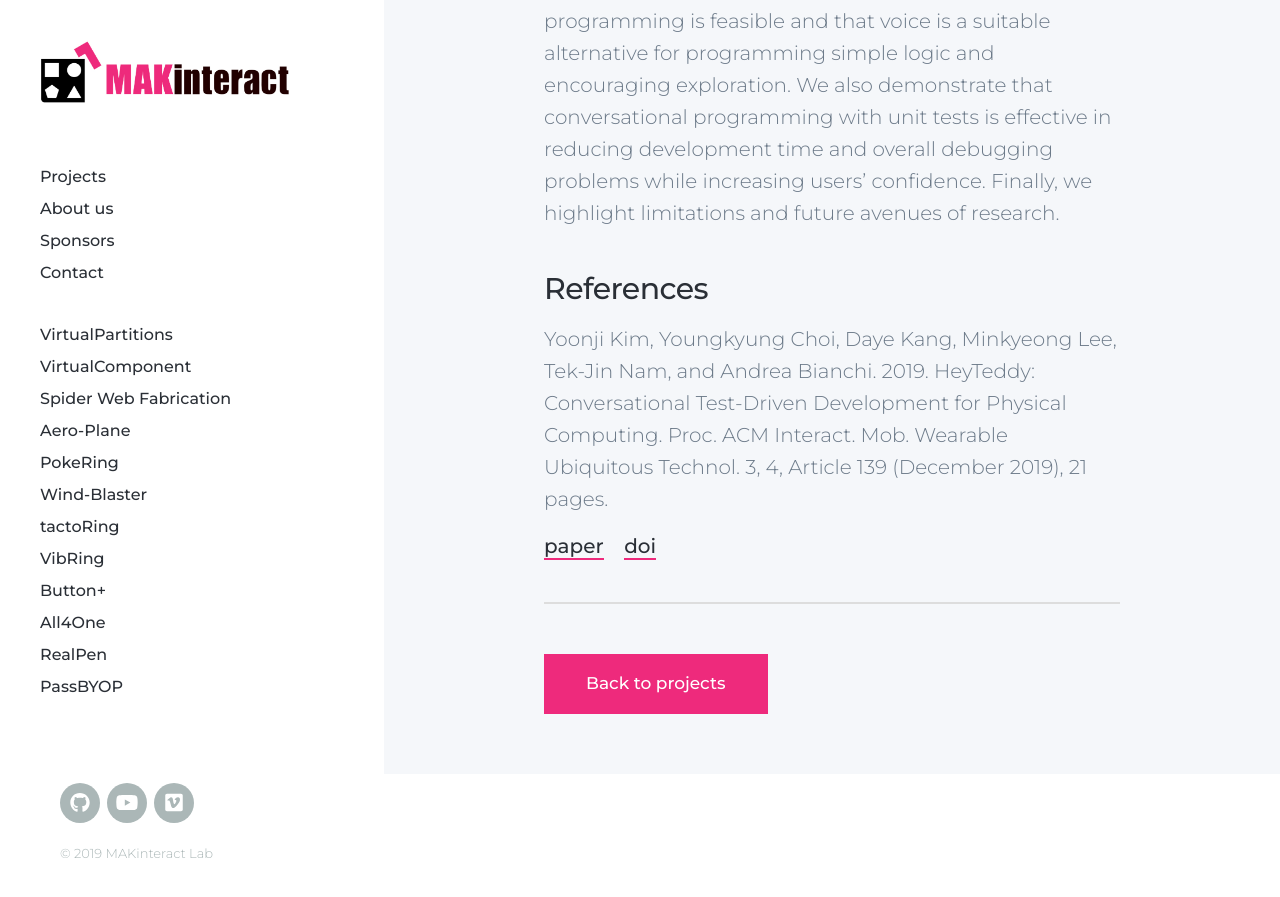
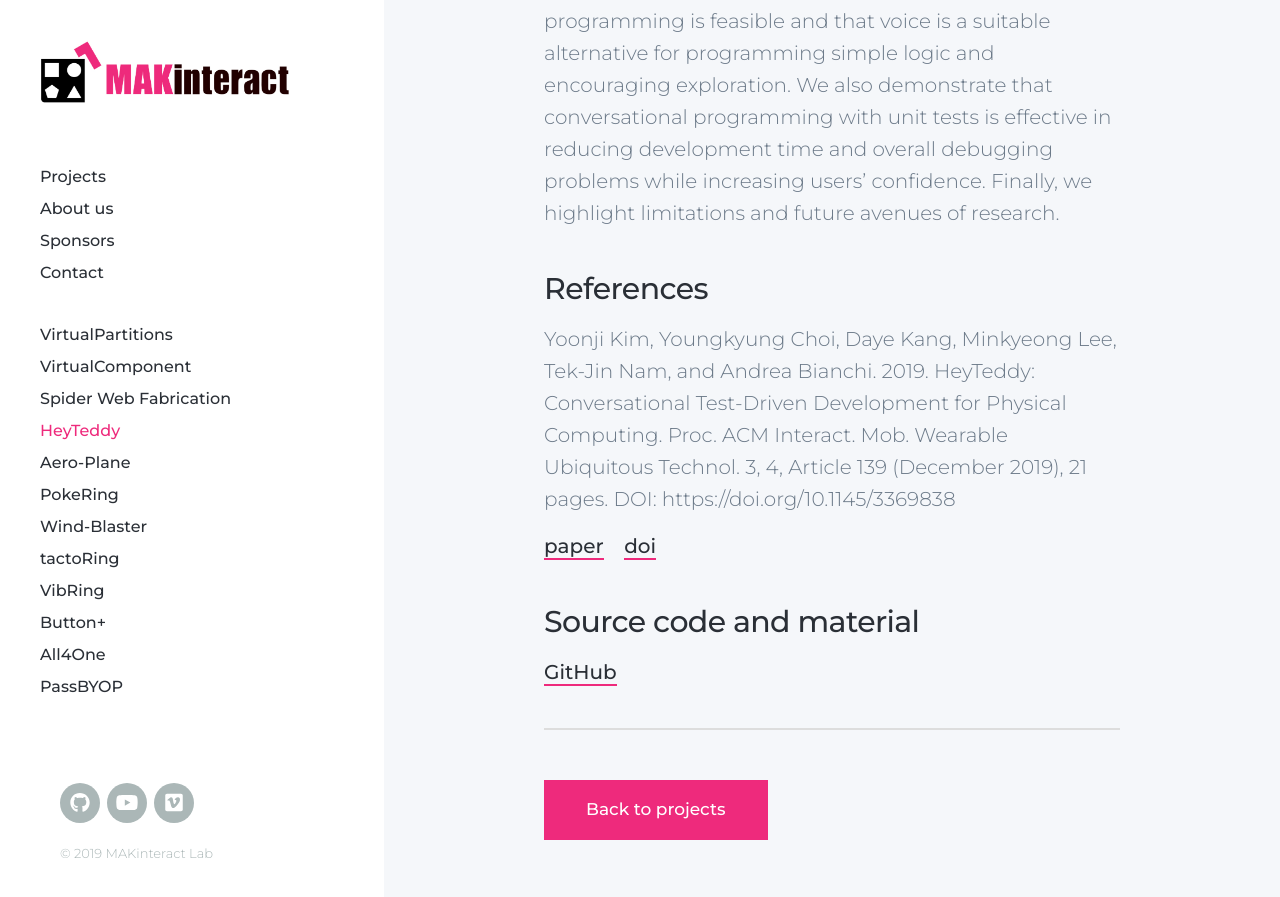
Before and after one commit to namelesspal18/makinteractlab.github.io, a Jekyll site: the page built from _projects/HeyTeddy_2019.md, in a window 1280 px wide and 900 px high, scrolled down 1581 px. Shown: the top 897 px of the window. Built offline with Jekyll 4.4.1, drawn with Linux system fonts in a browser that asks for light colours; nearby versions of some CDN libraries.

Commit message:
Added HeyTeddy

```diff
--- a/_projects/HeyTeddy_2019.md
+++ b/_projects/HeyTeddy_2019.md
@@ -16,7 +16,7 @@
 </div>
  -->
 
-<iframe width="560" height="315" src="https://www.youtube.com/embed/HUSpr_Riwf4" frameborder="0" allow="accelerometer; autoplay; encrypted-media; gyroscope; picture-in-picture" allowfullscreen></iframe>
+<iframe width="560" height="315" src="https://www.youtube.com/embed/GUtUtIBBJ74" frameborder="0" allow="accelerometer; autoplay; encrypted-media; gyroscope; picture-in-picture" allowfullscreen></iframe>
 
 <!-- DO NOT CHANGE MANUALLY -->
 # {{page.title}}: {{page.subtitle}} ({{page.year}})
@@ -25,12 +25,15 @@
 
 ### References
 
-Yoonji Kim, Youngkyung Choi, Daye Kang, Minkyeong Lee, Tek-Jin Nam, and Andrea Bianchi. 2019. HeyTeddy: Conversational Test-Driven Development for Physical Computing. Proc. ACM Interact. Mob. Wearable Ubiquitous Technol. 3, 4, Article 139 (December 2019), 21 pages.
+Yoonji Kim, Youngkyung Choi, Daye Kang, Minkyeong Lee, Tek-Jin Nam, and Andrea Bianchi. 2019. HeyTeddy: Conversational Test-Driven Development for Physical Computing. Proc. ACM Interact. Mob. Wearable Ubiquitous Technol. 3, 4, Article 139 (December 2019), 21 pages. DOI: https://doi.org/10.1145/3369838
 
 <!-- DO NOT CHANGE MANUALLY -->
 <a href="{{ site.url }}/files/{{ page.year }}/{{ page.pdf_file }}" target="_blank">paper</a>&nbsp;&nbsp;&nbsp;
 <a href="{{ page.doi_link }}" target="_blank">doi</a>
 
+### Source code and material
+[GitHub](https://github.com/makinteractlab/heyteddy)
+
 ---
 
 <a href="/index.html" class="button button--large">Back to projects</a>
```
Also changed, not shown: other parts of _projects/HeyTeddy_2019.md (+1 -1 lines), _projects/ActivEarring_2019.md (+1 -1 lines), _projects/RealPen_2016.md (+1 -1 lines).
